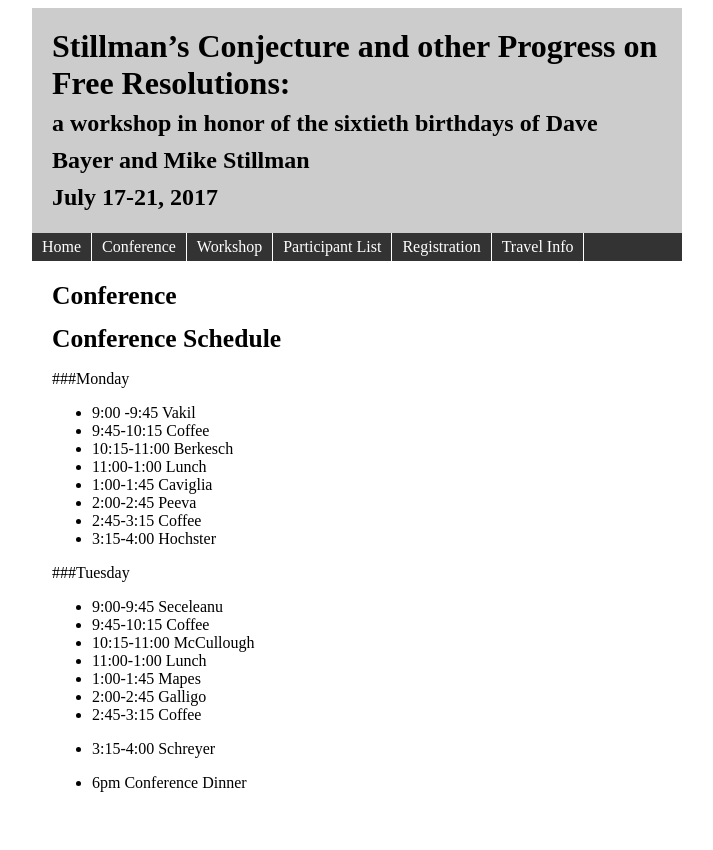
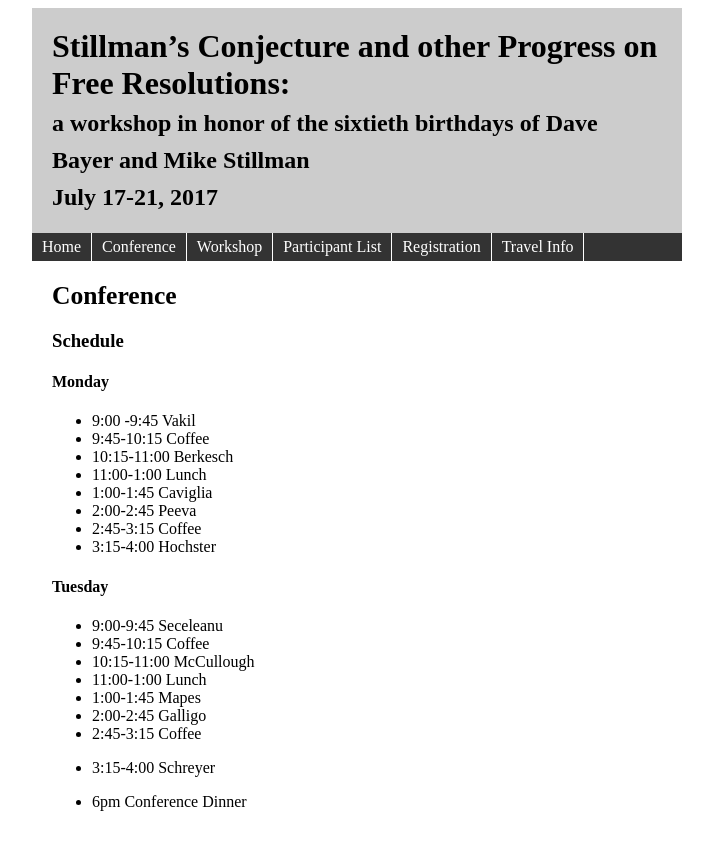
Before and after one commit to Macaulay2/Workshop-2017-Berkeley, a Jekyll site: the page built from conference.md, in a window 1280 px wide. Shown: the top 850 px of the page, without its empty margins (283-996 px from the left). Built offline with Jekyll 4.4.1, drawn with Linux system fonts in a browser that asks for light colours.

Commit message:
updating confreence file

```diff
--- a/conference.md
+++ b/conference.md
@@ -7,9 +7,9 @@ menuOrder: 1
 
 ## {{ page.title }}
 
-## Conference Schedule
+### Schedule
 
-###Monday
+#### Monday
 
 * 9:00 -9:45 Vakil
 * 9:45-10:15 Coffee
@@ -20,7 +20,7 @@ menuOrder: 1
 * 2:45-3:15 Coffee
 * 3:15-4:00 Hochster
 
-###Tuesday
+#### Tuesday
 
 * 9:00-9:45 Seceleanu
 * 9:45-10:15 Coffee
```
